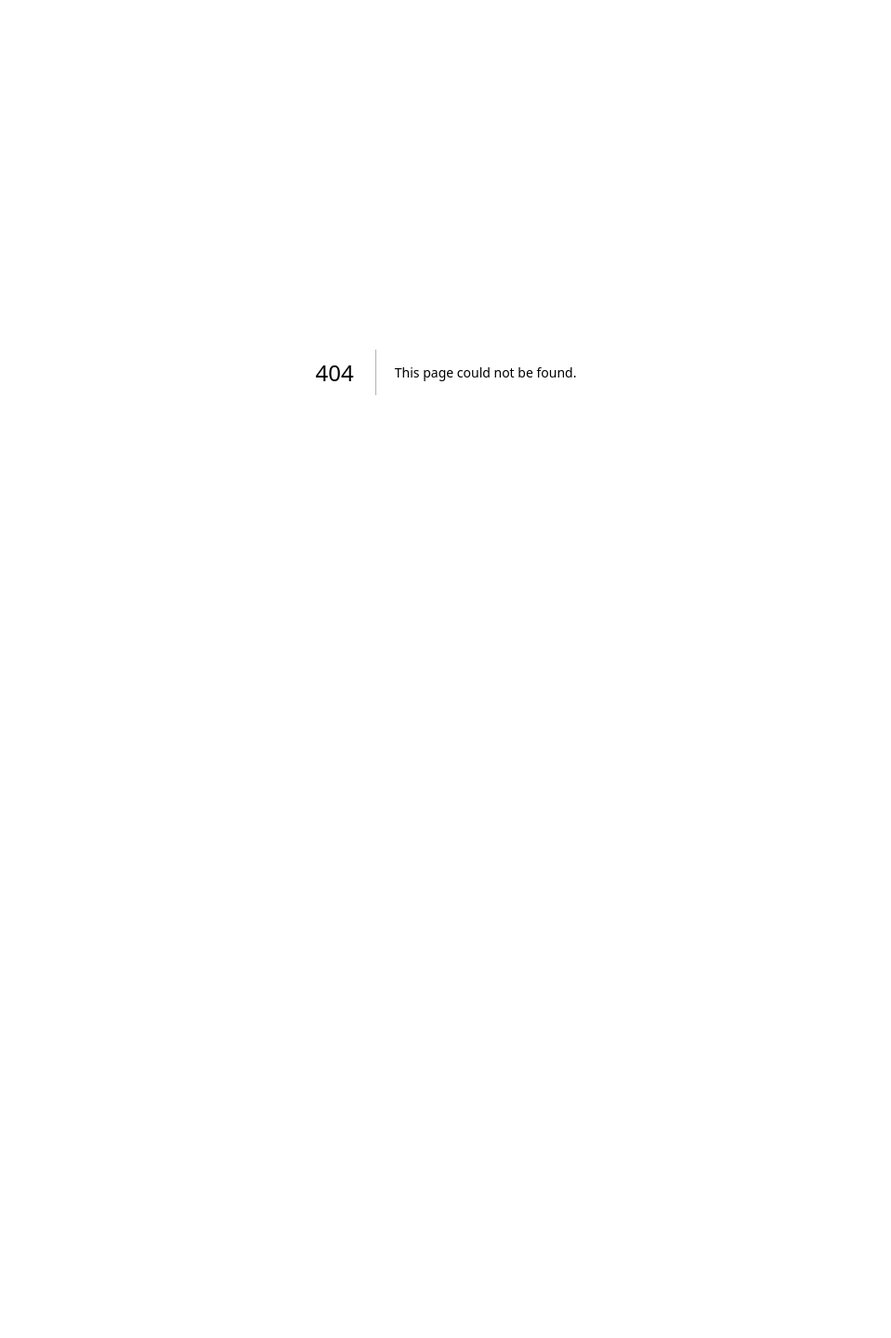
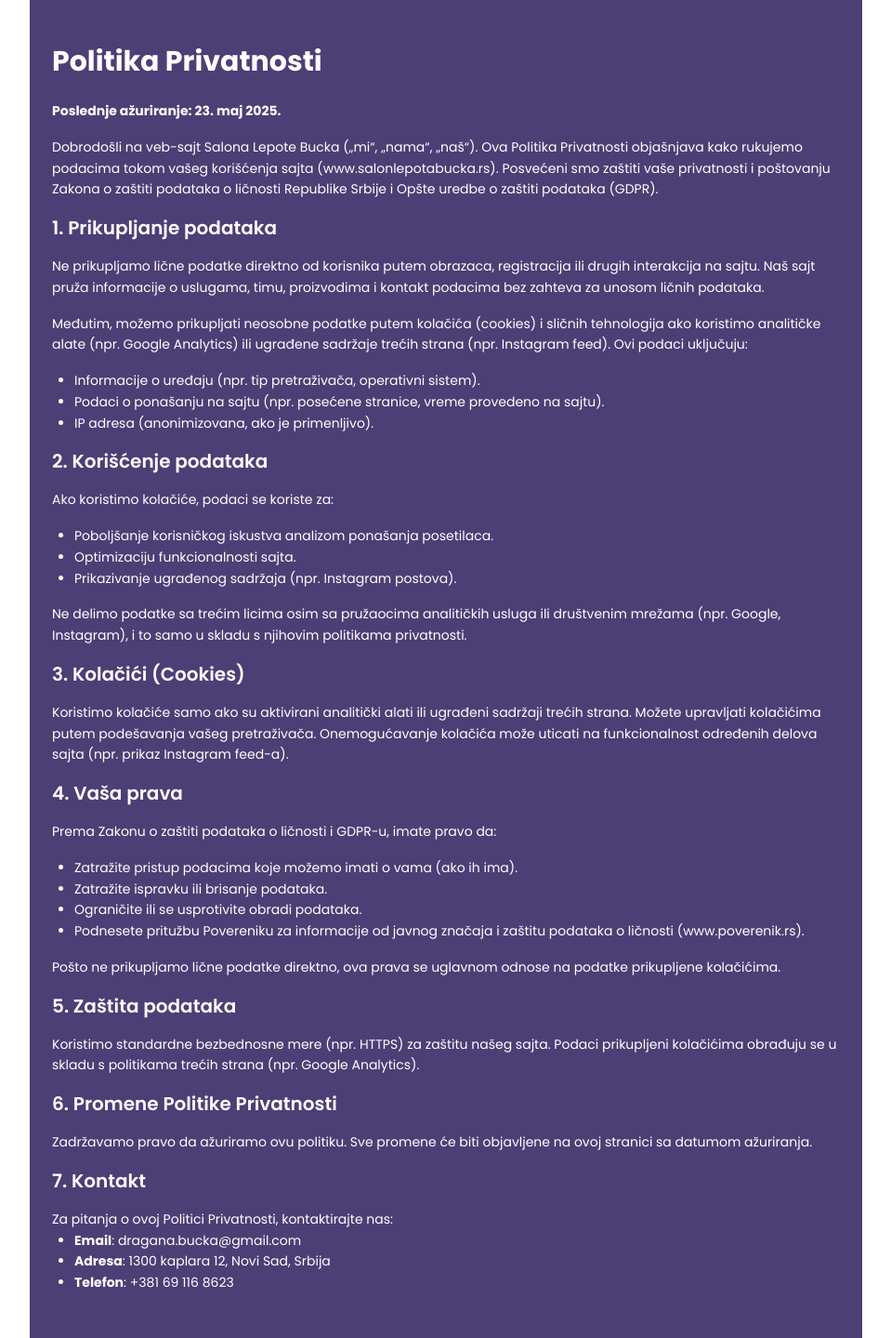
Before and after one commit to NikolaMatosic00/BuckaHairSalonDva, a Next.js app: page /politika-privatnosti in a window 1280 px wide. Before the commit this address had no page. Shown: the whole page at 93% size, without its empty margins (160-1119 px from the left). Before the commit the page ends 800 px from the top, so only its background shows below. Built offline with nearby package versions, Linux system fonts and the light colour scheme.

Commit message:
privacy policy and terms of use pages added

```diff
--- /dev/null
+++ b/src/app/politika-privatnosti/page.js
@@ -0,0 +1,71 @@
+export default function PrivacyPolicy() {
+  return (
+    <div className="max-w-4xl mx-auto px-6 py-12 text-white bg-salon-purple min-h-screen">
+      <h1 className="text-3xl font-bold mb-6">Politika Privatnosti</h1>
+      <p className="text-sm leading-relaxed mb-4">
+        <strong>Poslednje ažuriranje: 23. maj 2025.</strong>
+      </p>
+      <p className="text-sm leading-relaxed mb-4">
+        Dobrodošli na veb-sajt Salona Lepote Bucka („mi“, „nama“, „naš“). Ova Politika Privatnosti objašnjava kako rukujemo podacima tokom vašeg korišćenja sajta (www.salonlepotabucka.rs). Posvećeni smo zaštiti vaše privatnosti i poštovanju Zakona o zaštiti podataka o ličnosti Republike Srbije i Opšte uredbe o zaštiti podataka (GDPR).
+      </p>
+      <h2 className="text-xl font-semibold mb-4">1. Prikupljanje podataka</h2>
+      <p className="text-sm leading-relaxed mb-4">
+        Ne prikupljamo lične podatke direktno od korisnika putem obrazaca, registracija ili drugih interakcija na sajtu. Naš sajt pruža informacije o uslugama, timu, proizvodima i kontakt podacima bez zahteva za unosom ličnih podataka.
+      </p>
+      <p className="text-sm leading-relaxed mb-4">
+        Međutim, možemo prikupljati neosobne podatke putem kolačića (cookies) i sličnih tehnologija ako koristimo analitičke alate (npr. Google Analytics) ili ugrađene sadržaje trećih strana (npr. Instagram feed). Ovi podaci uključuju:
+      </p>
+      <ul className="list-disc pl-6 text-sm leading-relaxed mb-4">
+        <li>Informacije o uređaju (npr. tip pretraživača, operativni sistem).</li>
+        <li>Podaci o ponašanju na sajtu (npr. posećene stranice, vreme provedeno na sajtu).</li>
+        <li>IP adresa (anonimizovana, ako je primenljivo).</li>
+      </ul>
+      <h2 className="text-xl font-semibold mb-4">2. Korišćenje podataka</h2>
+      <p className="text-sm leading-relaxed mb-4">
+        Ako koristimo kolačiće, podaci se koriste za:
+      </p>
+      <ul className="list-disc pl-6 text-sm leading-relaxed mb-4">
+        <li>Poboljšanje korisničkog iskustva analizom ponašanja posetilaca.</li>
+        <li>Optimizaciju funkcionalnosti sajta.</li>
+        <li>Prikazivanje ugrađenog sadržaja (npr. Instagram postova).</li>
+      </ul>
+      <p className="text-sm leading-relaxed mb-4">
+        Ne delimo podatke sa trećim licima osim sa pružaocima analitičkih usluga ili društvenim mrežama (npr. Google, Instagram), i to samo u skladu s njihovim politikama privatnosti.
+      </p>
+      <h2 className="text-xl font-semibold mb-4">3. Kolačići (Cookies)</h2>
+      <p className="text-sm leading-relaxed mb-4">
+        Koristimo kolačiće samo ako su aktivirani analitički alati ili ugrađeni sadržaji trećih strana. Možete upravljati kolačićima putem podešavanja vašeg pretraživača. Onemogućavanje kolačića može uticati na funkcionalnost određenih delova sajta (npr. prikaz Instagram feed-a).
+      </p>
+      <h2 className="text-xl font-semibold mb-4">4. Vaša prava</h2>
+      <p className="text-sm leading-relaxed mb-4">
+        Prema Zakonu o zaštiti podataka o ličnosti i GDPR-u, imate pravo da:
+      </p>
+      <ul className="list-disc pl-6 text-sm leading-relaxed mb-4">
+        <li>Zatražite pristup podacima koje možemo imati o vama (ako ih ima).</li>
+        <li>Zatražite ispravku ili brisanje podataka.</li>
+        <li>Ograničite ili se usprotivite obradi podataka.</li>
+        <li>Podnesete pritužbu Povereniku za informacije od javnog značaja i zaštitu podataka o ličnosti (<a href="https://www.poverenik.rs" className="underline" target="_blank" rel="noopener noreferrer">www.poverenik.rs</a>).</li>
+      </ul>
+      <p className="text-sm leading-relaxed mb-4">
+        Pošto ne prikupljamo lične podatke direktno, ova prava se uglavnom odnose na podatke prikupljene kolačićima.
+      </p>
+      <h2 className="text-xl font-semibold mb-4">5. Zaštita podataka</h2>
+      <p className="text-sm leading-relaxed mb-4">
+        Koristimo standardne bezbednosne mere (npr. HTTPS) za zaštitu našeg sajta. Podaci prikupljeni kolačićima obrađuju se u skladu s politikama trećih strana (npr. Google Analytics).
+      </p>
+      <h2 className="text-xl font-semibold mb-4">6. Promene Politike Privatnosti</h2>
+      <p className="text-sm leading-relaxed mb-4">
+        Zadržavamo pravo da ažuriramo ovu politiku. Sve promene će biti objavljene na ovoj stranici sa datumom ažuriranja.
+      </p>
+      <h2 className="text-xl font-semibold mb-4">7. Kontakt</h2>
+      <p className="text-sm leading-relaxed">
+        Za pitanja o ovoj Politici Privatnosti, kontaktirajte nas:
+      </p>
+      <ul className="list-disc pl-6 text-sm leading-relaxed">
+        <li><strong>Email</strong>: <a href="mailto:dragana.bucka@gmail.com" className="underline">dragana.bucka@gmail.com</a></li>
+        <li><strong>Adresa</strong>: 1300 kaplara 12, Novi Sad, Srbija</li>
+        <li><strong>Telefon</strong>: <a href="tel:+381691168623" className="underline">+381 69 116 8623</a></li>
+      </ul>
+    </div>
+  );
+}
--- /dev/null
+++ b/src/app/uslovi-koriscenja/page.js
@@ -0,0 +1,60 @@
+export default function TermsOfUse() {
+  return (
+    <div className="max-w-4xl mx-auto px-6 py-12 text-white bg-salon-purple min-h-screen">
+      <h1 className="text-3xl font-bold mb-6">Uslovi Korišćenja</h1>
+      <p className="text-sm leading-relaxed mb-4">
+        <strong>Poslednje ažuriranje: 23. maj 2025.</strong>
+      </p>
+      <p className="text-sm leading-relaxed mb-4">
+        Dobrodošli na veb-sajt Salona Lepote Bucka („mi“, „nama“, „naš“). Korišćenjem sajta (www.salonlepotabucka.rs), pristajete na sledeće Uslove Korišćenja. Ako se ne slažete, molimo vas da ne koristite sajt.
+      </p>
+      <h2 className="text-xl font-semibold mb-4">1. Korišćenje sajta</h2>
+      <p className="text-sm leading-relaxed mb-4">
+        Ovaj sajt pruža informacije o uslugama, timu, proizvodima, cenovniku i kontakt podacima Salona Lepote Bucka. Sajt je namenjen samo za informativnu upotrebu. Zabranjeno je:
+      </p>
+      <ul className="list-disc pl-6 text-sm leading-relaxed mb-4">
+        <li>Neovlašćeno kopiranje, distribucija ili modifikacija sadržaja sajta (npr. tekstova, slika, logotipa).</li>
+        <li>Korišćenje sajta u nezakonite svrhe ili na način koji narušava njegovu funkcionalnost.</li>
+        <li>Pokušaj neovlašćenog pristupa serverima ili podacima sajta.</li>
+      </ul>
+      <h2 className="text-xl font-semibold mb-4">2. Intelektualna svojina</h2>
+      <p className="text-sm leading-relaxed mb-4">
+        Sav sadržaj na sajtu, uključujući tekst, slike, logotipe i dizajn, vlasništvo je Salona Lepote Bucka ili naših partnera i zaštićen je zakonima o autorskim pravima Republike Srbije. Ne smete koristiti sadržaj bez našeg pismenog odobrenja.
+      </p>
+      <h2 className="text-xl font-semibold mb-4">3. Ograničenje odgovornosti</h2>
+      <p className="text-sm leading-relaxed mb-4">
+        Sajt je dostupan „kako jeste“. Ne garantujemo da će sajt uvek biti dostupan, bez grešaka ili bezbedan. Ne snosimo odgovornost za:
+      </p>
+      <ul className="list-disc pl-6 text-sm leading-relaxed mb-4">
+        <li>Gubitke ili štetu prouzrokovanu korišćenjem sajta.</li>
+        <li>Sadržaj trećih strana (npr. linkovi ka društvenim mrežama).</li>
+        <li>Netačne ili nepotpune informacije (npr. cenovnik, ako se promeni).</li>
+      </ul>
+      <h2 className="text-xl font-semibold mb-4">4. Linkovi ka trećim stranama</h2>
+      <p className="text-sm leading-relaxed mb-4">
+        Sajt može sadržati linkove ka eksternim sajtovima (npr. Instagram, Facebook, Google Maps). Ne kontrolišemo ove sajtove i nismo odgovorni za njihov sadržaj ili politike privatnosti.
+      </p>
+      <h2 className="text-xl font-semibold mb-4">5. Pravila rezervacija</h2>
+      <p className="text-sm leading-relaxed mb-4">
+        Informacije o uslugama i cenovniku su informativnog karaktera. Rezervacije termina vrše se direktno putem telefona, WhatsApp-a, Viber-a ili emaila. Pravila otkazivanja dostupna su putem kontakt stranice.
+      </p>
+      <h2 className="text-xl font-semibold mb-4">6. Promene Uslova Korišćenja</h2>
+      <p className="text-sm leading-relaxed mb-4">
+        Zadržavamo pravo da ažuriramo ove uslove. Promene će biti objavljene na ovoj stranici sa datumom ažuriranja.
+      </p>
+      <h2 className="text-xl font-semibold mb-4">7. Važeće pravo</h2>
+      <p className="text-sm leading-relaxed mb-4">
+        Ovi Uslovi Korišćenja regulisani su zakonima Republike Srbije. Sve sporove rešavaće nadležni sud u Novom Sadu.
+      </p>
+      <h2 className="text-xl font-semibold mb-4">8. Kontakt</h2>
+      <p className="text-sm leading-relaxed">
+        Za pitanja o ovim Uslovima Korišćenja, kontaktirajte nas:
+      </p>
+      <ul className="list-disc pl-6 text-sm leading-relaxed">
+        <li><strong>Email</strong>: <a href="mailto:dragana.bucka@gmail.com" className="underline">dragana.bucka@gmail.com</a></li>
+        <li><strong>Adresa</strong>: 1300 kaplara 12, Novi Sad, Srbija</li>
+        <li><strong>Telefon</strong>: <a href="tel:+381691168623" className="underline">+381 69 116 8623</a></li>
+      </ul>
+    </div>
+  );
+}
```
